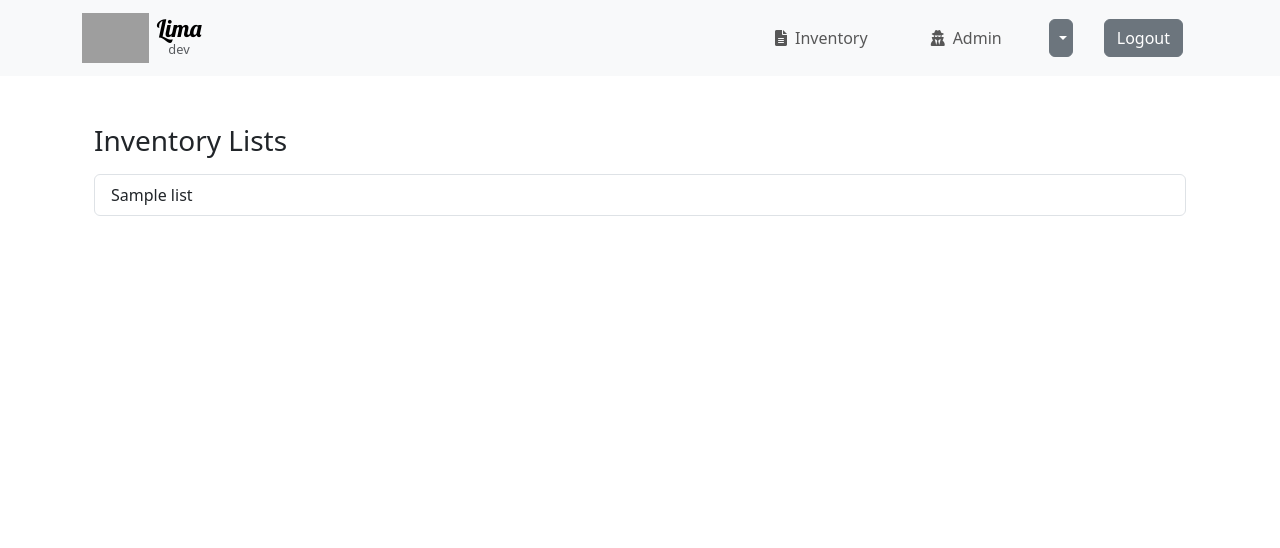
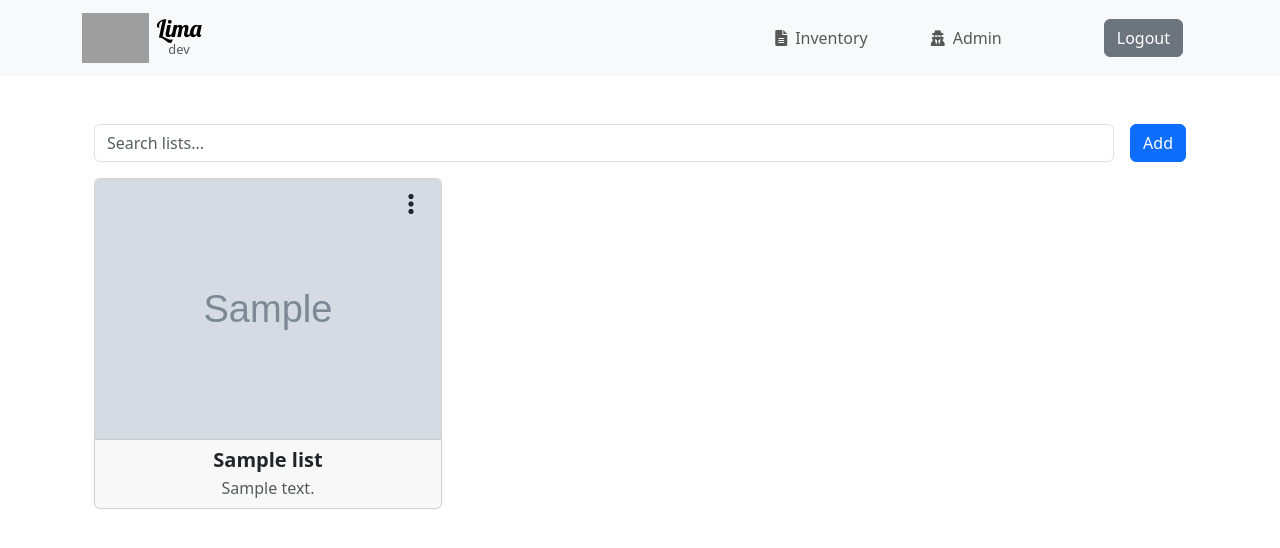
Before and after one commit to R-dVL/lima, a Django app: page /inventory/lists/ in a window 1280 px wide. Shown: the top 548 px of the page. Run offline with Django 4.2, Linux system fonts and the light colour scheme; a user stored in the database is signed in; tables that the repository leaves empty hold one stand-in row (values such as "Sample post"); grey boxes marked "Sample" are stand-in pictures; some libraries are stand-ins or nearby versions; grey boxes are pictures that could not be loaded.

Commit message:
Add List CRUD and overall improvements

```diff
--- a/app/inventory/models.py
+++ b/app/inventory/models.py
@@ -6,6 +6,7 @@ from django.db import models
 class List(models.Model):
     name = models.CharField(max_length=255)
     description = models.TextField()
+    image = models.ImageField(upload_to='list_images/', blank=True, null=True)
 
     def __str__(self):
         return self.name
--- a/app/inventory/templates/lists.html
+++ b/app/inventory/templates/lists.html
@@ -5,13 +5,56 @@
 {% endblock %}
 {% block content %}
 <div class="container mt-5">
-    <h3>{% trans "Inventory Lists" %}</h3>
+    <div class="d-flex align-items-center">
+        <!-- Search bar -->
+        <div class="flex-grow-1">
+            <input type="text" id="search-input" class="form-control" placeholder="{% trans 'Search lists...' %}"
+                oninput="filterLists()">
+        </div>
 
-    <div class="list-group mt-3">
+        <!-- Add button -->
+        <div class="ms-3">
+            <a href="{% url 'create_list' %}" class="btn btn-primary">
+                {% trans "Add" %}
+            </a>
+        </div>
+    </div>
+
+    <!-- Lists section -->
+    <div class="row mt-3" id="list-container">
         {% for list in lists %}
-        <a href="{% url 'list_detail' list.pk %}" class="list-group-item list-group-item-action">
-            {{ list.name }}
-        </a>
+        <div class="col-md-4 mb-4">
+            <a href="{% url 'list_detail' list.pk %}" class="text-decoration-none">
+                <div class="card h-100">
+                    {% if list.image %}
+                    <img src="{{ list.image.url }}" class="card-img-top" alt="{{ list.name }}">
+                    {% else %}
+                    <div class="card-img-top d-flex align-items-center justify-content-center text-muted"
+                        style="height: 200px; background-color: #f8f9fa;">
+                        <span>{% trans "No Image" %}</span>
+                    </div>
+                    {% endif %}
+                    <div class="dropdown position-absolute" style="top: 10px; right: 15px;">
+                        <button class="btn p-0"
+                                id="dropdownMenuLink{{ list.pk }}"
+                                data-bs-toggle="dropdown"
+                                aria-expanded="false"
+                                style="background-color: transparent; border: none; padding: 0; font-size: 1.5rem; width: 30px; height: 30px; border-radius: 50%; display: flex; justify-content: center; align-items: center;">
+                            <i class="fas fa-ellipsis-vertical"></i>
+                        </button>
+
+                        <ul class="dropdown-menu dropdown-menu-end" aria-labelledby="dropdownMenuLink{{ list.pk }}">
+                            <li><a class="dropdown-item" href="{% url 'update_list' list.pk %}">{% trans "Edit" %}</a></li>
+                            <li><a class="dropdown-item text-danger" href="{% url 'delete_list' list.pk %}">{% trans "Delete" %}</a></li>
+                        </ul>
+                    </div>
+                    <div class="card-footer text-center">
+                        <h5 class="card-title mb-1" style="color: inherit; font-weight: bold;">{{ list.name }}</h5>
+                        <p class="card-text text-muted">{{ list.description|default:"" }}</p>
+                    </div>
+                </div>
+            </a>
+        </div>
         {% empty %}
         <div class="alert alert-warning" role="alert">
             {% trans "No lists available." %}
@@ -19,4 +62,20 @@
         {% endfor %}
     </div>
 </div>
+
+<script>
+    function filterLists() {
+        const searchInput = document.getElementById('search-input').value.toLowerCase();
+        const lists = document.querySelectorAll('.list-item');
+
+        lists.forEach(list => {
+            const listName = list.getAttribute('data-name');
+            if (listName.includes(searchInput)) {
+                list.style.display = ''; // Show list
+            } else {
+                list.style.display = 'none'; // Hide list
+            }
+        });
+    }
+</script>
 {% endblock %}
--- a/app/inventory/urls.py
+++ b/app/inventory/urls.py
@@ -8,7 +8,7 @@ from django.urls import path
 from . import views
 
 urlpatterns = [
-    path('', views.lists, name='lists'),
+    path('', views.redirect_to_lists, name='redirect'),
     path('item/increase/<int:pk>/', views.increase_amount, name='increase_amount'),
     path('item/decrease/<int:pk>/', views.decrease_amount, name='decrease_amount'),
     path('item/create/<int:pk>/', views.ItemCreateView.as_view(), name='create_item'),
@@ -16,5 +16,8 @@ urlpatterns = [
     path('item/read/<int:pk>', views.ItemReadView.as_view(), name='read_item'),
     path('item/delete/<int:pk>', views.ItemDeleteView.as_view(), name='delete_item'),
     path('lists/', views.lists, name='lists'),
-    path('lists/<int:pk>/', views.list_detail, name='list_detail')
+    path('lists/<int:pk>/', views.list_detail, name='list_detail'),
+    path('lists/create/', views.ListCreateView.as_view(), name='create_list'),
+    path('lists/update/<int:pk>', views.ListUpdateView.as_view(), name='update_list'),
+    path('lists/delete/<int:pk>', views.ListDeleteView.as_view(), name='delete_list'),
 ]
--- a/app/inventory/views.py
+++ b/app/inventory/views.py
@@ -9,8 +9,14 @@ from django.contrib.auth.decorators import login_required
 from django.views.generic.edit import CreateView, UpdateView, DeleteView
 from django.views.generic.detail import DetailView
 
-from .forms import ItemForm
+from .forms import ItemForm, ListForm
 from .models import Item, List
+
+def redirect_to_lists(request):
+    """
+    Redirects any request to /inventory/lists/
+    """
+    return redirect('/inventory/lists/')
 
 @login_required
 def lists(request):
@@ -133,3 +139,44 @@ class ItemDeleteView(DeleteView):
         # Redirect to the list_detail view of the List this item belongs to
         list_pk = self.object.list.pk  # Get the List object from the deleted Item
         return reverse_lazy('list_detail', kwargs={'pk': list_pk})
+
+class ListCreateView(CreateView):
+    """
+    Create a new Inventory List.
+    """
+    model = List
+    template_name = 'crud/create_list.html'
+    form_class = ListForm
+
+    def form_valid(self, form):
+        # Save the form and redirect to the list detail view
+        self.object = form.save()
+        return redirect('list_detail', pk=self.object.pk)
+
+class ListUpdateView(UpdateView):
+    """
+    Update an Inventory List.
+    """
+    model = List
+    template_name = 'crud/update_list.html'
+    form_class = ListForm
+
+    def form_valid(self, form):
+        # Save the updated list
+        self.object = form.save()
+        return redirect('list_detail', pk=self.object.pk)
+
+    def get_success_url(self):
+        # Optionally specify the redirect URL
+        return reverse_lazy('list_detail', kwargs={'pk': self.object.pk})
+
+class ListDeleteView(DeleteView):
+    """
+    Delete an Inventory List.
+    """
+    model = List
+    template_name = 'crud/delete_list.html'
+
+    def get_success_url(self):
+        # Redirect to the main list overview page after deletion
+        return reverse_lazy('list_overview')
--- a/app/server/settings.py
+++ b/app/server/settings.py
@@ -152,8 +152,8 @@ STATICFILES_DIRS = [
     os.path.join(BASE_DIR, "static")
 ]
 
-MEDIA_URL = '/uploads/'
-MEDIA_ROOT = os.path.join(BASE_DIR, 'uploads')
+MEDIA_URL = '/media/'
+MEDIA_ROOT = os.path.join(BASE_DIR, 'media')
 
 # Default primary key field type
 # https://docs.djangoproject.com/en/5.1/ref/settings/#default-auto-field
--- a/app/static/css/_navbar.css
+++ b/app/static/css/_navbar.css
@@ -2,13 +2,17 @@
 @media (min-width: 768px) {
     .navbar-nav .nav-item .dropdown-toggle {
         width: auto;
-        padding-left: 5px;
-        padding-right: 5px;
+        padding: 0;
+        margin: 0;
+        display: flex;
+        justify-content: center;
+        align-items: center;
     }
 
     .navbar-nav .nav-item .flag-icon {
-        width: 20px;
-        height: 15px;
+        width: 24px;
+        height: 18px;
+        vertical-align: middle;
     }
 
     .navbar-nav .nav-item .dropdown-menu {
@@ -28,13 +32,17 @@
 @media (max-width: 767px) {
     .navbar-nav .nav-item .dropdown-toggle {
         width: auto;
-        padding-left: 10px;
-        padding-right: 10px;
+        padding: 0;
+        margin: 0;
+        display: flex;
+        justify-content: center;
+        align-items: center;
     }
 
     .navbar-nav .nav-item .flag-icon {
-        width: 20px;
-        height: 15px;
+        width: 24px;
+        height: 18px;
+        vertical-align: middle;
     }
 
     .navbar-nav .nav-item .dropdown-menu {
--- a/app/templates/_navbar.html
+++ b/app/templates/_navbar.html
@@ -30,22 +30,23 @@
                     <form action="{% url 'set_language' %}" method="post">
                         {% csrf_token %}
                         <div class="dropdown">
-                            <button class="btn btn-secondary dropdown-toggle" type="button" id="languageDropdown" data-bs-toggle="dropdown" aria-expanded="false">
+                            <!-- Dropdown button without border and with only flag -->
+                            <button class="btn p-0" type="button" id="languageDropdown" data-bs-toggle="dropdown" aria-expanded="false" style="background: none; border: none; padding: 0; height: auto;">
                                 {% if request.LANGUAGE_CODE == 'en' %}
-                                    <span class="flag-icon flag-icon-gb"></span>
+                                    <span class="flag-icon flag-icon-gb" style="font-size: 2rem; display: inline-block;"></span>
                                 {% else %}
-                                    <span class="flag-icon flag-icon-{{ request.LANGUAGE_CODE }}"></span>
+                                    <span class="flag-icon flag-icon-{{ request.LANGUAGE_CODE }}" style="font-size: 2rem; display: inline-block;"></span>
                                 {% endif %}
                             </button>
                             <ul class="dropdown-menu" aria-labelledby="languageDropdown">
                                 <li>
                                     <button class="dropdown-item" type="submit" name="language" value="es">
-                                        <span class="flag-icon flag-icon-es"></span>
+                                        <span class="flag-icon flag-icon-es" style="font-size: 2rem; display: inline-block;"></span>
                                     </button>
                                 </li>
                                 <li>
                                     <button class="dropdown-item" type="submit" name="language" value="en">
-                                        <span class="flag-icon flag-icon-gb"></span>
+                                        <span class="flag-icon flag-icon-gb" style="font-size: 2rem; display: inline-block;"></span>
                                     </button>
                                 </li>
                             </ul>
--- a/requirements.txt
+++ b/requirements.txt
@@ -3,3 +3,4 @@ django-bootstrap-v5
 django-widget-tweaks
 pylint-django
 python-dotenv
+Pillow
```
Also changed, not shown: app/inventory/admin.py (+4 -4 lines), app/inventory/forms.py (+17 -1 lines), app/inventory/templates/crud/create_list.html (added, +64 -0 lines), app/inventory/templates/crud/delete_list.html (added, +27 -0 lines), app/inventory/templates/crud/update_list.html (added, +59 -0 lines), app/inventory/migrations/0002_list_image.py (added), app/media/list_images/jad-limcaco-183877.jpg (added).
